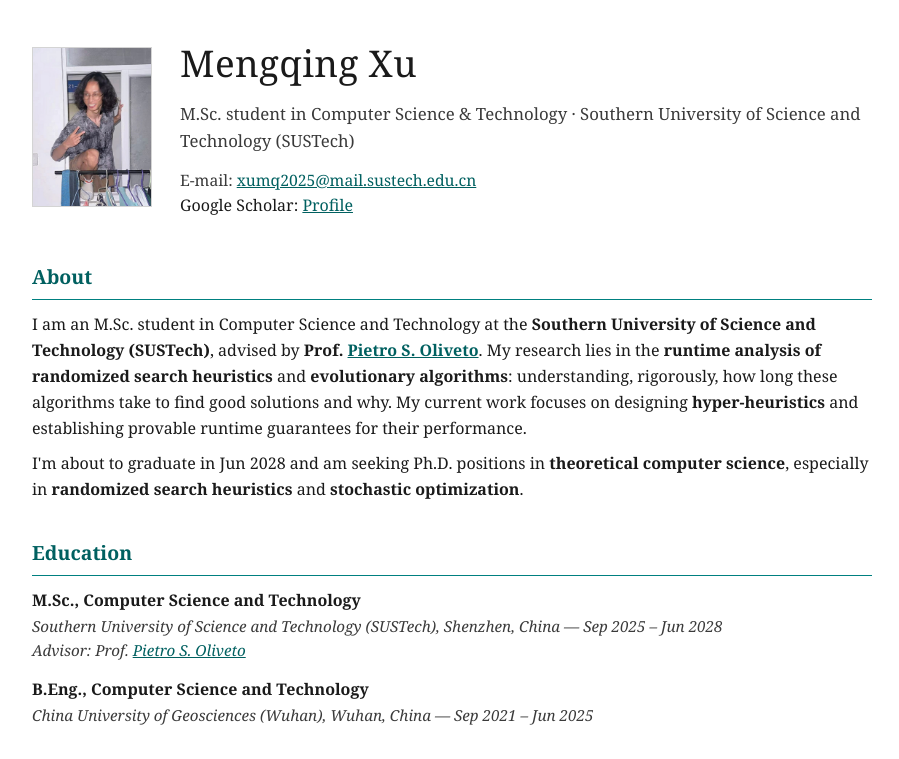
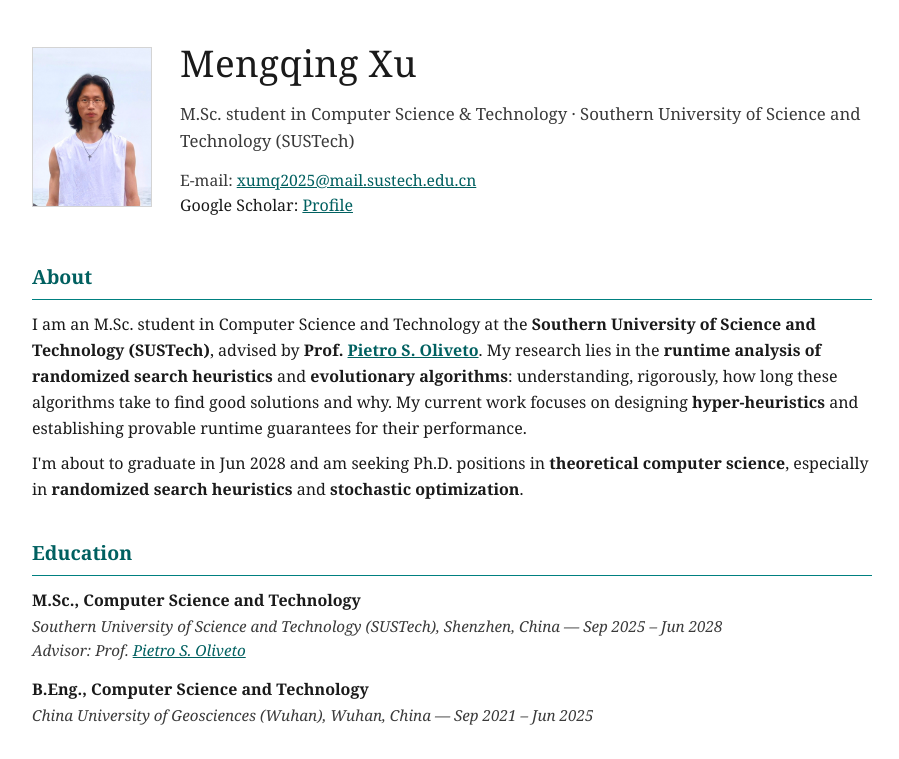
Before and after one commit to MqXuTodd/MqXuTodd.github.io, a plain HTML site: page index.html in a window 1280 px wide. Shown: the top 759 px of the page, without its empty margins (188-1087 px from the left). Drawn offline with Linux system fonts and the light colour scheme.

Commit message:
Update profile photo
Co-Authored-By: Claude Code <noreply@anthropic.com>

```diff
--- a/index.html
+++ b/index.html
@@ -122,7 +122,7 @@
 <div class="wrap">
 
   <header>
-    <img class="photo" src="Xu3.jpg" alt="Mengqing Xu">
+    <img class="photo" src="xu.jpg" alt="Mengqing Xu">
     <div class="header-info">
       <h1>Mengqing Xu</h1>
       <p class="affil">M.Sc. student in Computer Science &amp; Technology &middot; Southern University of Science and Technology (SUSTech)</p>
```
Also changed, not shown: xu.jpg (added).
